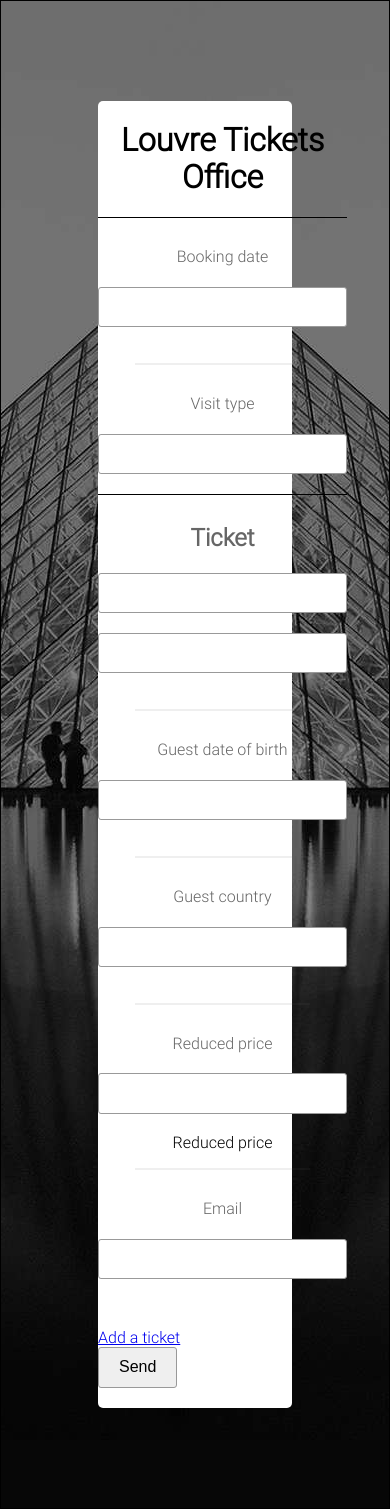
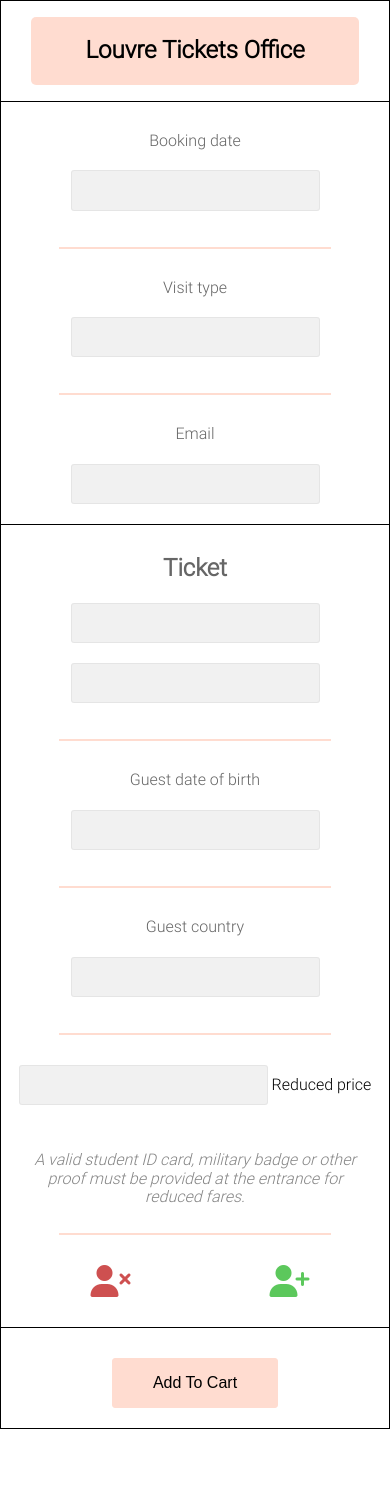
Before and after one commit to Wolfy64/Project4, a Symfony app: template templates/louvre/index.html.twig in a window 390 px wide. After the commit the page ends 1429 px from the top, so only its background shows below. Run offline with Twig, Linux system fonts and the light colour scheme; the template is opened without the code that fills it: most values are stand-ins (such as "Sample title", 1, 10 or a date in 2020); form fields are guessed from the names that the template uses; some libraries are stand-ins or nearby versions.

Commit message:
Add jQuery foo and css
+ jQuery ticket add and remove
+ foo substr for email code number
+ media query on css and others

```diff
--- a/public/jquery.js
+++ b/public/jquery.js
@@ -1,60 +1,28 @@
-var $collectionHolder;
 
-// setup an "add a tag" link
-var $addTagLink = $('<a href="#" class="add_tag_link">Add a ticket</a>');
-var $newDiv = $('<div></div>').append($addTagLink);
+var $index = 1;
+
+$removeTag = '<a href = "#" class="remove_tag_link"><i class="fa fa-user-times fa-2x" aria-hidden="true"></i> </a>';
 
 jQuery(document).ready(function () {
-    // Get the div that holds the collection of tags
-    $collectionHolder = $('.tickets');
 
-    // add the "add a tag" anchor and li to the tags div
-    $collectionHolder.append($newDiv);
-
-    // count the current form inputs we have (e.g. 2), use that as the new
-    // index when inserting a new item (e.g. 2)
-    $collectionHolder.data('index', $collectionHolder.find(':input').length);
-
-    $addTagLink.on('click', function (e) {
-        // prevent the link from creating a "#" on the URL
+    $('#add_tag_link').on('click', function (e) {
         e.preventDefault();
 
-        // add a new tag form (see next code block)
-        addTagForm($collectionHolder, $newDiv);
+        var $ticket = $('.ticket').html();
+        var $newTicket = $ticket.replace(/reservation_tickets_0/g, 'reservation_tickets_' + $index)
+            .replace(/reservation\[tickets]\[0/g, 'reservation[tickets][' + $index)
+            .replace(/Ticket/g, 'Ticket ' + ($index + 1));
+        $('.tickets').last().append('<div class=ticket-' + $index + '></div>');
+        $('.ticket-' + $index).append($newTicket).addClass("del-tkt");
 
-        // ============ TEST CLONE ============
-        // $('.ticket').clone().insertAfter('.tickets');
-        // $('.ticket .input').each(function (i) {
-        //     $('.ticket').clone().insertAfter('.tickets');
-        //     $(this).attr('reservation_tickets_'+i+'_guest_firstName', i + 1);
-        // });
-        // $('.ticket').replace(/__name__/g, 'BB');
-        // $("#ticket").clone().insertAfter("#ticket-fields-list")
-        // ============ TEST CLONE ============
+        $index++;
     });
 
-    function addTagForm($collectionHolder, $newDiv) {
-        // Get the data-prototype explained earlier
-        var prototype = $collectionHolder.data('prototype');
+    $('#remove_tag_link').on('click', function (e) {
+        e.preventDefault();
 
-        // get the new index
-        var index = $collectionHolder.data('index');
+        $('.del-tkt:last-child').remove();
 
-        var newForm = prototype;
-        // You need this only if you didn't set 'label' => false in your tags field in TaskType
-        // Replace '__name__label__' in the prototype's HTML to
-        // instead be a number based on how many items we have
-        // newForm = newForm.replace(/__name__label__/g, index);
-
-        // Replace '__name__' in the prototype's HTML to
-        // instead be a number based on how many items we have
-        newForm = newForm.replace(/__name__/g, index);
-
-        // increase the index with one for the next item
-        $collectionHolder.data('index', index + 1);
-
-        // Display the form in the page in an div, before the "Add a tag" link div
-        var $newFormDiv = $('<div class="toto"></div>').append(newForm);
-        $newDiv.before($newFormDiv);
-    }
+        $index--;
+    });
 });
--- a/public/style.css
+++ b/public/style.css
@@ -1,3 +1,4 @@
+
 @font-face {
     font-family: "Roboto";
     font-style: normal;
@@ -17,15 +18,16 @@ body {
 
 input {
     padding: 10px 20px;
-    border: 1px solid #999;
+    background-color: #7373731a;
+    border: 1px solid #7373731a;
     border-radius: 3px;
     margin-bottom: 20px;
-    /* width: 160px; */
 }
 
 select {
     padding: 10px 20px;
-    border: 1px solid #999;
+    background-color: #7373731a;
+    border: 1px solid #7373731a;
     border-radius: 3px;
     margin-bottom: 20px;
     width: 200px;
@@ -39,7 +41,6 @@ select {
     ". main main ."
     "footer footer footer footer";
     border: 1px solid black;
-    /* background: radial-gradient(#FFF176, #F57F17); */
     min-height: 100%;
 }
 
@@ -47,11 +48,12 @@ select {
     grid-area: flash-notice;
     grid-column: 2/4;
     max-width: 600px;
-    background-color: #5bc85b80;
+    background-color: #ffdcd0;
     text-align: center;
     border-radius: 5px;
     margin-top: 100px;
     margin-bottom: -50px;
+    font-style: italic;
 }
 
 .main {
@@ -70,6 +72,15 @@ select {
     margin-top: 0px;
     margin-bottom: 30px;
     border-bottom: 1px solid #000;
+}
+
+.form_header > h1 {
+    background-color: #fd521633;
+    padding-top: 20px;
+    padding-bottom: 20px;
+    margin-left: 30px;
+    margin-right: 30px;
+    border-radius: 5px;
 }
 
 .form_errors {
@@ -102,7 +113,8 @@ select {
 }
 
 .break {
-    border: solid #6666661a 0.5px;
+    /* border: solid #6666661a 0.5px; */
+    border: solid #fd521633 0.5px;
     margin-left: 15%;
     margin-right: 15%;
 }
@@ -112,10 +124,126 @@ select {
     grid-column: 1/5;
 }
 
-/* .container div:nth-child(even) {
-    background-color: rgb(121, 182, 121);
+#showInfo {
+    margin-left: 20px;
+    margin-right: 20px;
+    padding-top: 10px;
+    padding-bottom: 10px;
+    padding-left: 10px;
+    padding-right: 10px;
+    color: #666c;
+    font-style: italic;
 }
 
-.container div:nth-child(odd) {
-    background-color: rgb(137, 141, 184);
-} */
+.btn-ticket {
+    text-align: center;
+    margin-right: 20px;
+    margin-top: 30px;
+    margin-left: 30px;
+    margin-bottom: 30px;
+}
+
+#add_tag_link {
+    color: #4ac24ae6;
+    margin-left: 20%;
+}
+
+#remove_tag_link {
+    color: #c22424cc;
+    margin-right: 20%;
+}
+
+.submit {
+    text-align: center;
+    border-top: 1px solid #000;
+}
+
+.submit > input {
+    margin-top: 30px;
+    padding-left: 40px;
+    padding-right: 40px;
+    padding-top: 15px;
+    padding-bottom: 15px;
+    background-color: #ffdcd0;
+    border: 1px solid #ffdcd0;
+}
+
+h2 {
+    text-align: center;
+}
+
+table {
+    text-align: center;
+    width: 100%;
+}
+
+td, th {
+    width: 4rem;
+    height: 2rem;
+    border: 1px solid #ccc;
+    text-align: center;
+}
+
+th {
+    background: #7373731a;
+    border-color: white;
+    border-radius: 3px;
+}
+
+.emtpty {
+    border-color: white;
+}
+
+.amount{
+    font-weight: bold;
+    border: 1px solid grey;
+}
+
+.payment {
+    text-align: center;
+    margin-top: 30px;
+    margin-bottom: 30px;
+    padding-top: 30px;
+    border-top: 1px solid #000;
+}
+
+@media screen and (max-width: 750px) {
+    .container {
+        display: grid;
+        grid-template-columns: 1fr 1fr 1fr 1fr;
+        grid-template-areas:
+        "flash-notice flash-notice flash-notice flash-notice"
+        "main main main main"
+        "footer footer footer footer";
+        border: 1px solid black;
+        min-height: 100%;
+    }
+
+    .main {
+        grid-area: main;
+        grid-column: 1/5;
+        display: grid;
+        align-self: center;
+        max-width: 600px;
+        margin: 0px 0% 0px 0%;
+        background: #FFFFFF;
+        border-radius: 0px;
+    }
+
+    .flash-notice {
+        grid-area: flash-notice;
+        grid-column: 1/5;
+        max-width: 600px;
+        background-color: #ffdcd0;
+        text-align: center;
+        margin-top: 0px;
+        margin-bottom: 0px;
+        font-style: italic;
+        border-radius: 0px;
+        border-bottom: 1px solid black;
+    }
+
+    h1 {
+        font-size: 1.5rem;
+    }
+}
--- a/src/Controller/LouvreController.php
+++ b/src/Controller/LouvreController.php
@@ -44,7 +44,7 @@ class LouvreController extends Controller
                 return $this->render('louvre/payment.html.twig', [
                     'amount'      => $reservation->getCost() * 100,
                     'email'       => $reservation->getEmail(),
-                    'countTicket' => count($reservation->getOrderDate()),
+                    'countTicket' => count($reservation->getTickets()),
                     'bookingDate' => $reservation->getBookingDate()->format('l d F Y'),
                     'tickets'     => $reservation->getTickets()
                 ]);
@@ -118,7 +118,8 @@ class LouvreController extends Controller
                     'bookingDate' => $reservation->getBookingDate()->format('l d F Y'),
                     'tickets'     => $reservation->getTickets(),
                     'amount'      => $reservation->getCost(),
-                    'code'        => \sha1($reservation->getEmail())]),
+                    'code'        => \substr(\sha1($reservation->getEmail()), 0, 8)
+                ]),
                 'text/html'
         );
 
--- a/templates/louvre/index.html.twig
+++ b/templates/louvre/index.html.twig
@@ -29,8 +29,18 @@
             <div class="form_errors">
                 {{ form_errors(form) }}
             </div>
+            <div class="input">
+                {{ form_widget(form.visitType) }}
+                <p class="break"></p>
+            </div>
+            <div class="label">
+                {{ form_label(form.email)}}
+            </div>
+            <div class="form_errors">
+                {{ form_errors(form.email) }}
+            </div>
             <div class="input line">
-                {{ form_widget(form.visitType) }}
+                {{ form_widget(form.email)}}
             </div>
             <div class="ticket">
                 <div class="label">
@@ -66,42 +76,28 @@
                         {{ form_widget(ticket.guest.country) }}
                         <p class="break"></p>
                     </div>
-                    <div class="label">
-                        {{ form_label(ticket.reducedPrice) }}
-                    </div>
                     <div class="form_errors">
                         {{ form_errors(ticket.reducedPrice) }}
                     </div>
-                    <div class="input">
+                    <div class="input reducedPrice">
                         {{ form_widget(ticket.reducedPrice) }}
                         {{ form_label(ticket.reducedPrice) }}
+                        <p id="showInfo">
+                            A valid student ID card, military badge or other proof must be provided at the entrance for reduced fares.
+                        </p>
                         <p class="break"></p>
                     </div>
                 {% endfor %}
             </div>
-            <div class="label">
-                {{ form_label(form.email)}}
+            <div class="tickets">
             </div>
-            <div class="form_errors">
-                {{ form_errors(form.email) }}
+            <div class="btn-ticket">
+                <a href="#" id="remove_tag_link"><i class="fa fa-user-times fa-2x" aria-hidden="true"></i></a>
+                <a href="#" id="add_tag_link"><i class="fa fa-user-plus fa-2x" aria-hidden="true"></i></a>
             </div>
-            <div class="input">
-                {{ form_widget(form.email)}}
+            <div class="submit">
+                <input type="submit" value="Add To Cart" class="btn btn-primary"/>
             </div>
-
-            <div class="tickets" data-prototype="{{ form_widget(form.tickets.vars.prototype)|e('html_attr') }}">
-            </div>
-
-            {# Prototype #}
-            {# <div class="tickets"
-                 data-prototype="
-                    {% filter escape %}
-                        {{ include('louvre/prototype.html.twig', { 'form_widget(':form.tickets.vars.prototype }) }}
-                    {% endfilter %}">
-            </div> #}
-
-            <input type="submit" value="Send" class="btn btn-primary" />
         {{ form_end(form) }}
     </div>
-
 {% endblock %}
```
